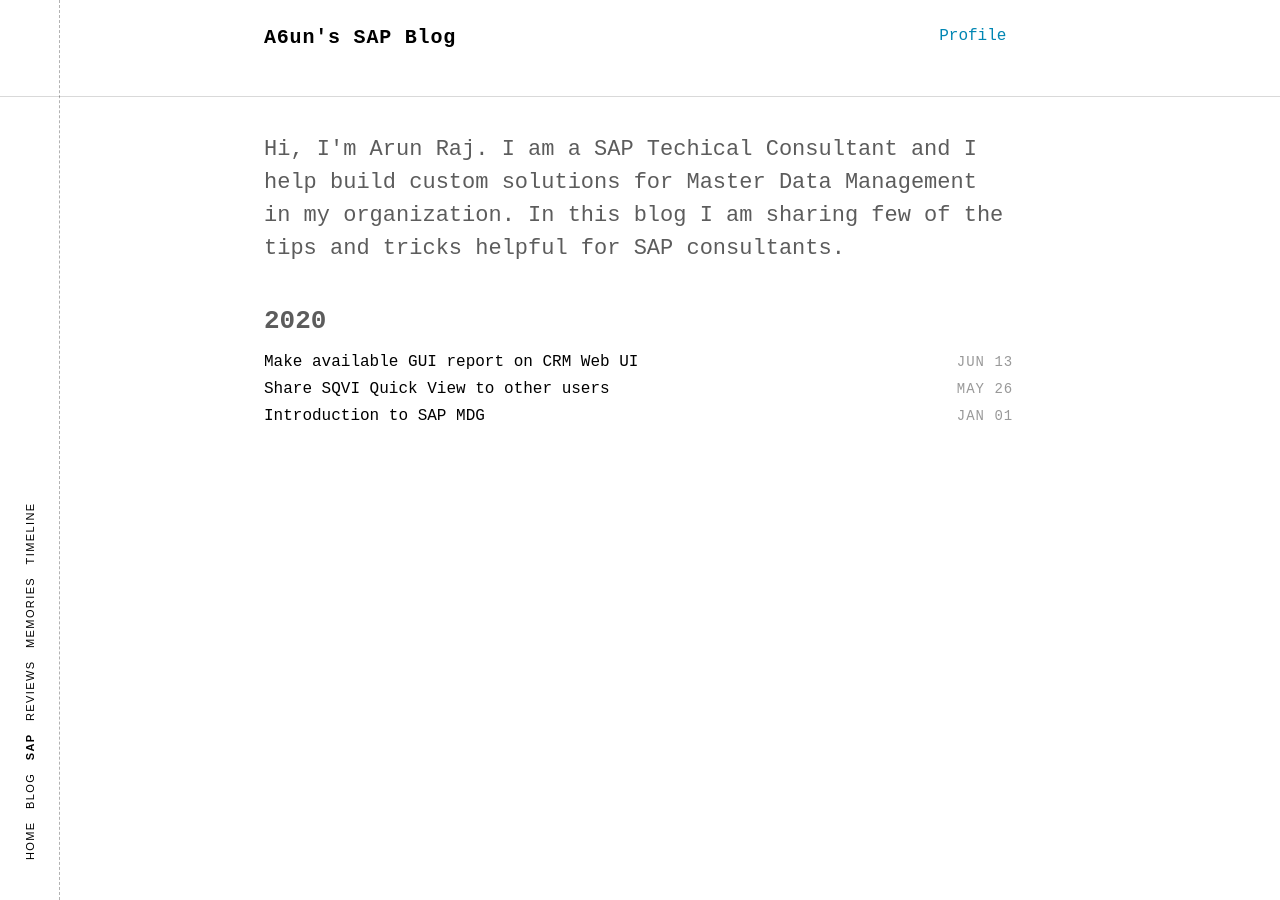
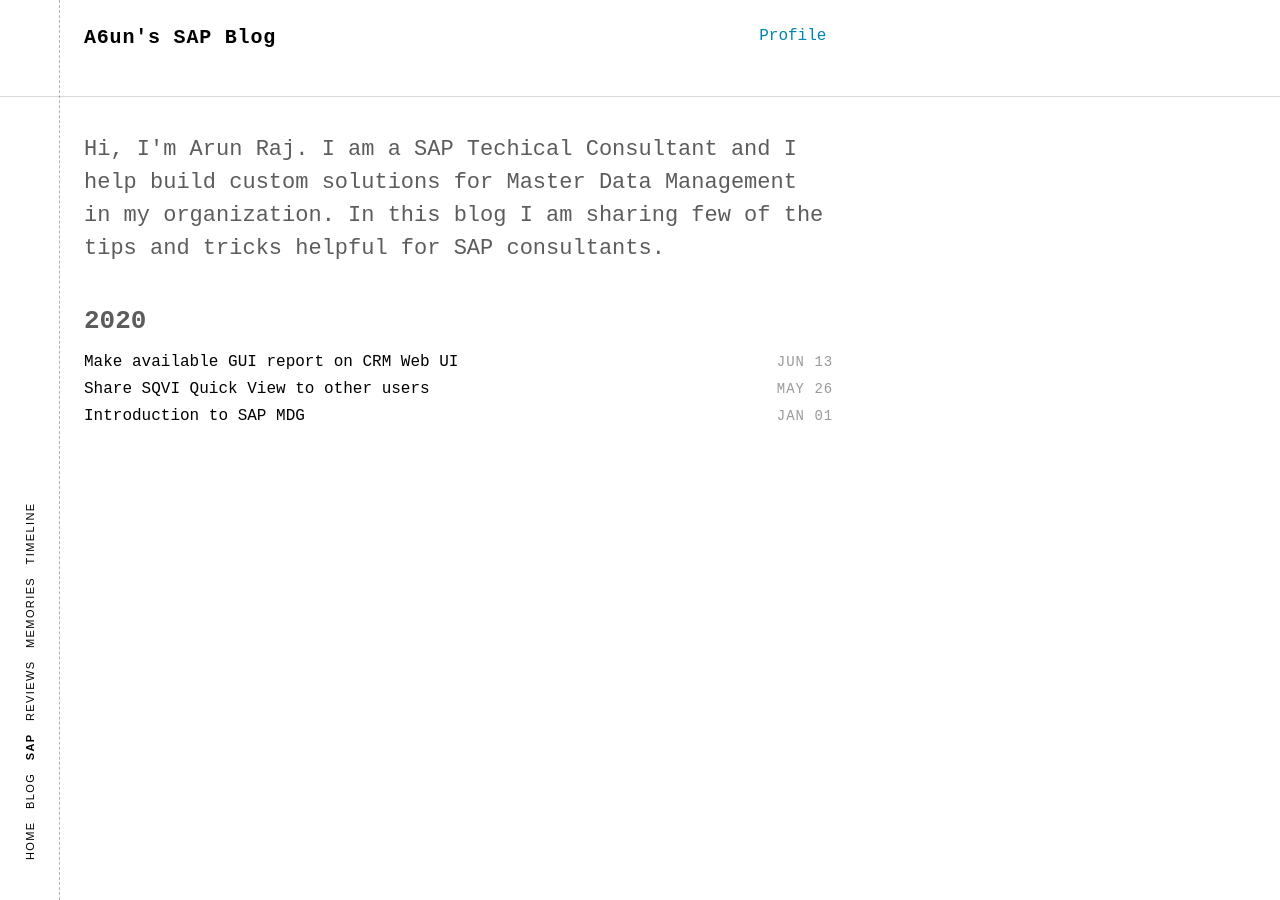
Before and after one commit to a6unraj/a6unraj.github.io, a Jekyll site: the page built from index.html, in a window 1280 px wide. Built offline with Jekyll 4.4.1, drawn with Linux system fonts in a browser that asks for light colours; some web fonts are replaced; comment, search, counter and statistics services are not loaded.

Commit message:
Update _layout.scss

```diff
--- a/assets/scss/_layout.scss
+++ b/assets/scss/_layout.scss
@@ -40,8 +40,9 @@
 
 .container {
   padding: $base-spacing;
-  margin-left: auto;
+  margin-left: 60px;
   margin-right: auto;
+	padding-right:auto;
   max-width: 800px;
   font-weight: normal;
 }
```
